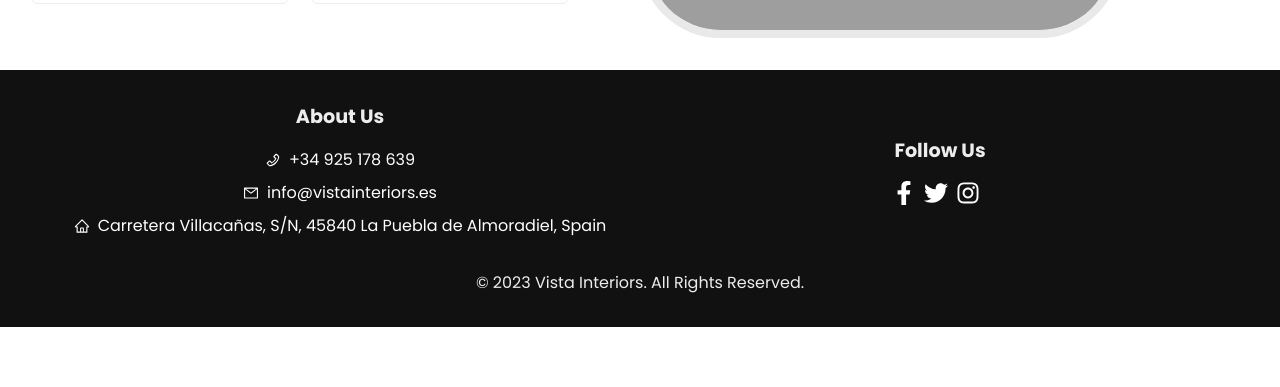
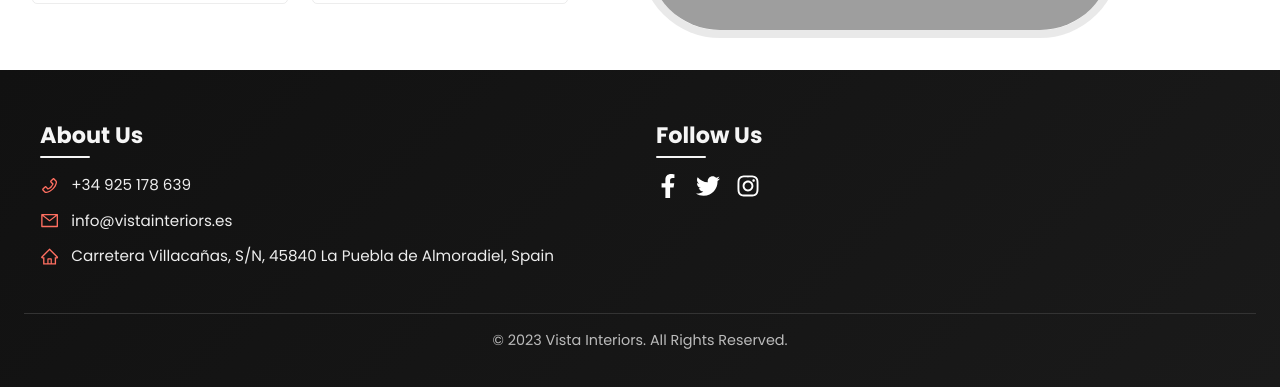
Before and after one commit to Imtiaj-Sajin/Interior-Website, a React (Vite) app: page / in a window 1280 px wide. Shown: the part 3182-3569 px from the top of the page. Before the commit the page ends 3509 px from the top, so only its background shows below. Built offline with nearby package versions, Linux system fonts and the light colour scheme; grey boxes are pictures that could not be loaded.

Commit message:
Update Footer.css

```diff
--- a/src/components/Footer/Footer.css
+++ b/src/components/Footer/Footer.css
@@ -1,66 +1,102 @@
 .footer {
-    background-color: #111111;
+  background: linear-gradient(135deg, #111111, #1a1a1a);
   color: #ededed;
-    padding: 2rem;
+  padding: 3rem 1.5rem 1.5rem;
   display: flex;
-    justify-content: center;
+  flex-direction: column;
   align-items: center;
-    flex-wrap: wrap;
 }
 
 .footer-inner {
   display: flex;
-    justify-content: flex-start;
-    align-items: center;
+  justify-content: space-between;
   flex-wrap: wrap;
   max-width: 1200px;
   width: 100%;
+  gap: 2rem;
 }
 
 .footer-section {
-    flex: 1;
-    margin-bottom: 1.5rem;
-    text-align: center;
+  flex: 1 1 250px;
+  text-align: left;
 }
 
 .footer-heading {
-    font-size: 1.2rem;
+  font-size: 1.4rem;
   margin-bottom: 1rem;
+  color: #f5f5f5;
+  position: relative;
+}
+
+.footer-heading::after {
+  content: '';
+  display: block;
+  width: 50px;
+  height: 2px;
+  background-color: #f5f5f5;
+  margin-top: 4px;
+  border-radius: 1px;
 }
 
 .footer-About-item {
   display: flex;
   align-items: center;
-    margin-bottom: 0.5rem;
-    justify-content: center;
+  margin-bottom: 0.8rem;
 }
 
 .footer-About-icon {
-    margin-right: 0.5rem;
+  margin-right: 0.75rem;
+  color: #ff6f61; /* Highlight color for icons */
+  font-size: 1.2rem;
+}
+
+.footer-About span {
+  font-size: 0.95rem;
+  line-height: 1.5;
 }
 
 .footer-social {
   display: flex;
-    justify-content: center;
-  }
-
-  .footer-social-link {
-    margin-right: 0.5rem;
-  }
-
-  .footer-social-icon {
-    font-size: 1.5rem;
-    color: #fff;
-  }
-
-  .footer-About {
-    color: #fff;
-    text-align: left;   }
-
-  .footer-About-icon {
-    color: #fff;
+  gap: 1rem;
+  margin-top: 0.5rem;
 }
 
 .footer-social-link {
   color: #fff;
+  font-size: 1.5rem;
+  display: flex;
+  align-items: center;
+  justify-content: center;
+  transition: transform 0.3s, color 0.3s;
 }
+
+.footer-social-link:hover {
+  color: #ff6f61;
+  transform: scale(1.2);
+}
+
+.footer-bottom {
+  width: 100%;
+  text-align: center;
+  border-top: 1px solid #333;
+  padding: 1rem 0;
+  margin-top: 2rem;
+  font-size: 0.9rem;
+  color: #bbb;
+}
+
+@media (max-width: 768px) {
+  .footer-inner {
+    flex-direction: column;
+    align-items: center;
+    text-align: center;
+  }
+
+  .footer-section {
+    text-align: center;
+  }
+
+  .footer-About-item {
+    justify-content: center;
+  }
+}
```
Lines whose indentation alone changed are shown as unchanged.
